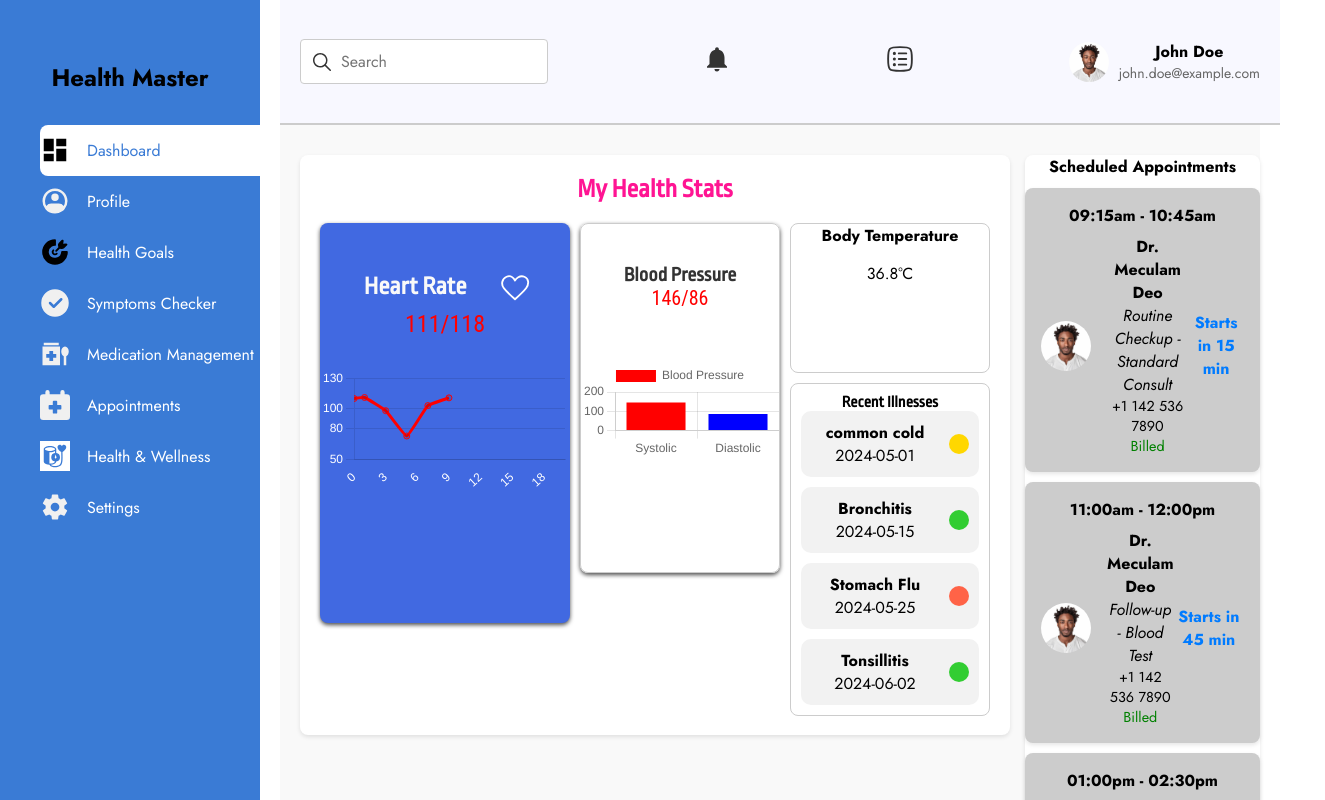
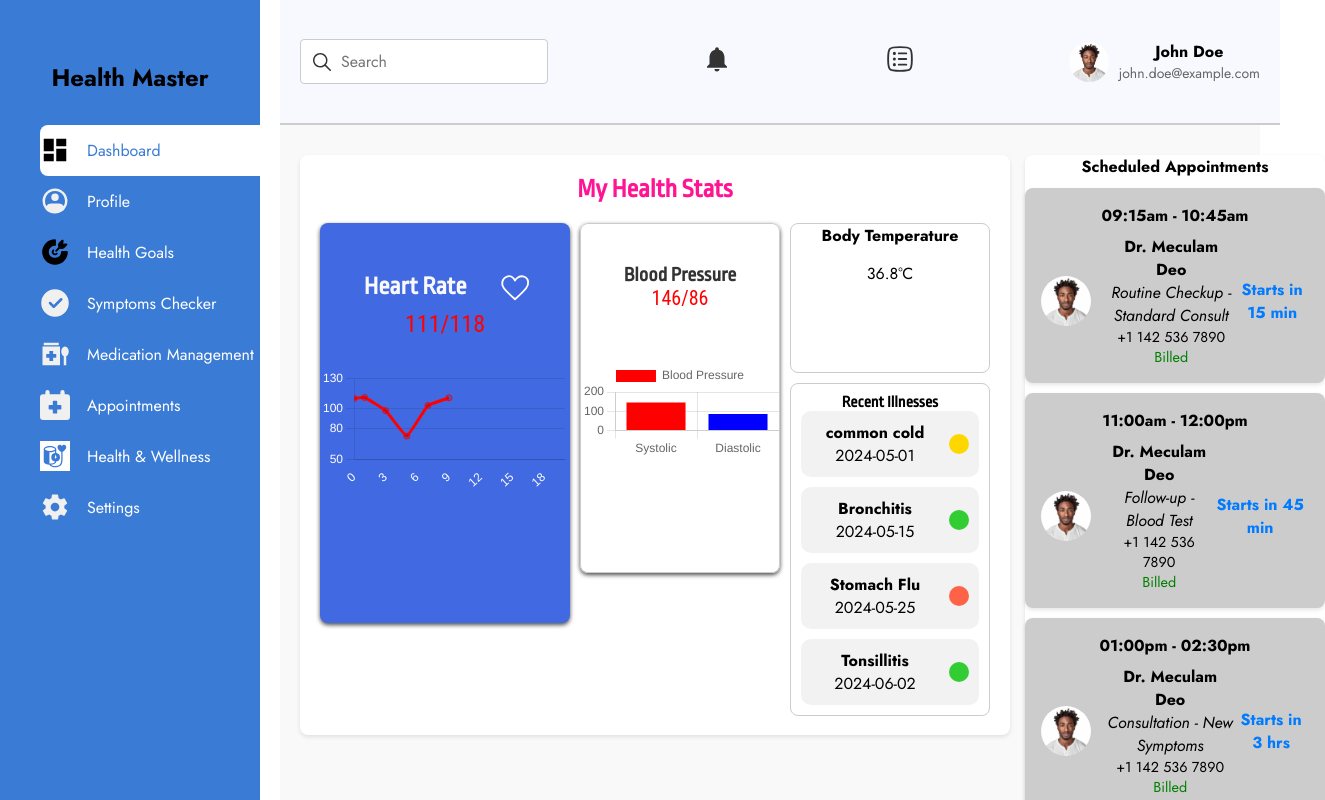
Before and after one commit to CHEGEBB/Health-Master, a React (Create React App) app in the folder frontend/: page /home in a window 1280 px wide. Shown: the top 800 px of the page, 1325 px wide, since content can reach past the window. Built offline with nearby package versions, Linux system fonts and the light colour scheme; no server answers; a web font is replaced by a local one.

Commit message:
added new styles

```diff
--- a/frontend/src/pages/Home.scss
+++ b/frontend/src/pages/Home.scss
@@ -338,7 +338,7 @@ header {
         }
         .scheduled-appointments{
             height: 100vh;
-            max-width: 320px;
+            max-width: 350px;
             background-color: #fff;
             border-radius: 8px;
             box-shadow: 0 2px 4px rgba(0,0,0,0.1);
@@ -354,6 +354,7 @@ header {
                 display: flex;
                 flex-direction: column;
                 padding: 1rem;
+                width: 300px;
                 background-color: #ccc;
                 border-radius: 8px;
                 box-shadow: 0 2px 4px rgba(0, 0, 0, 0.1);
```
